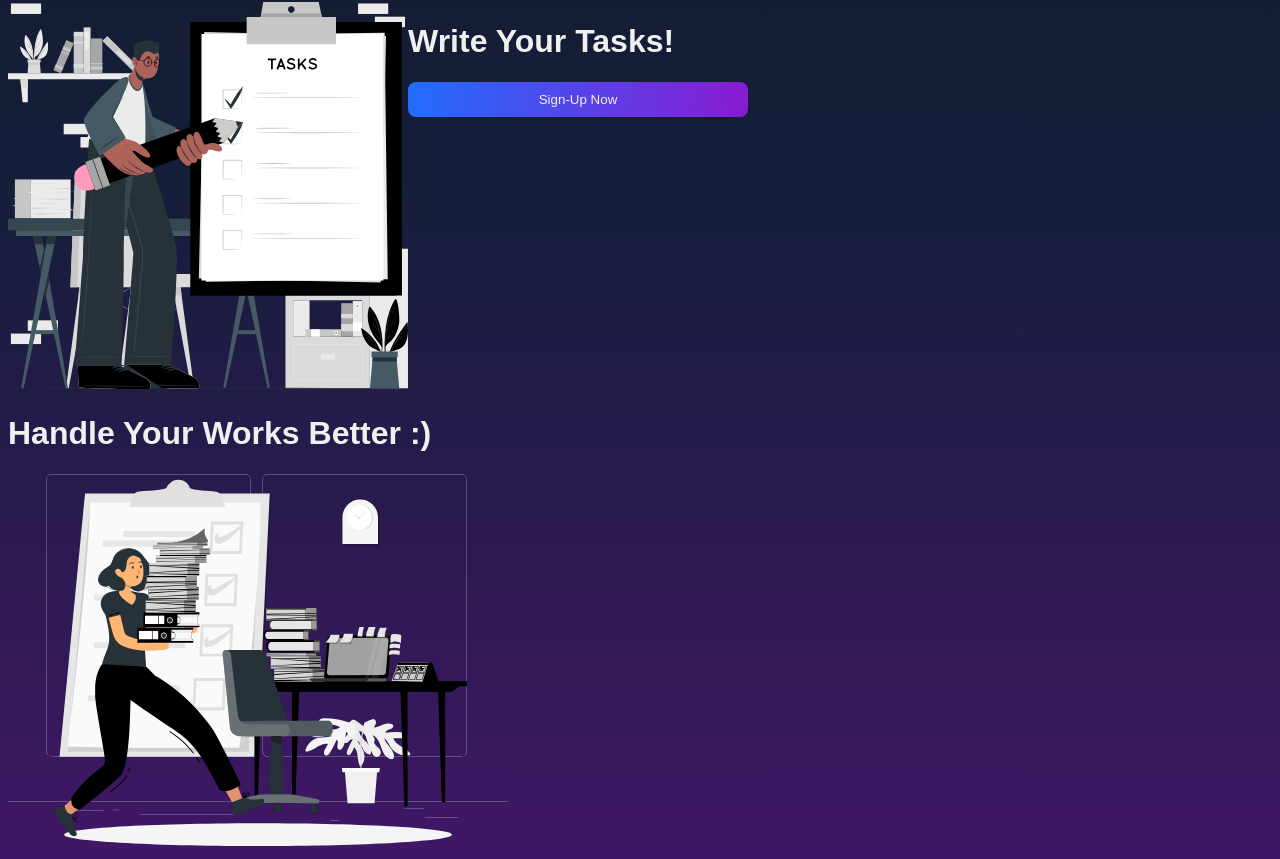
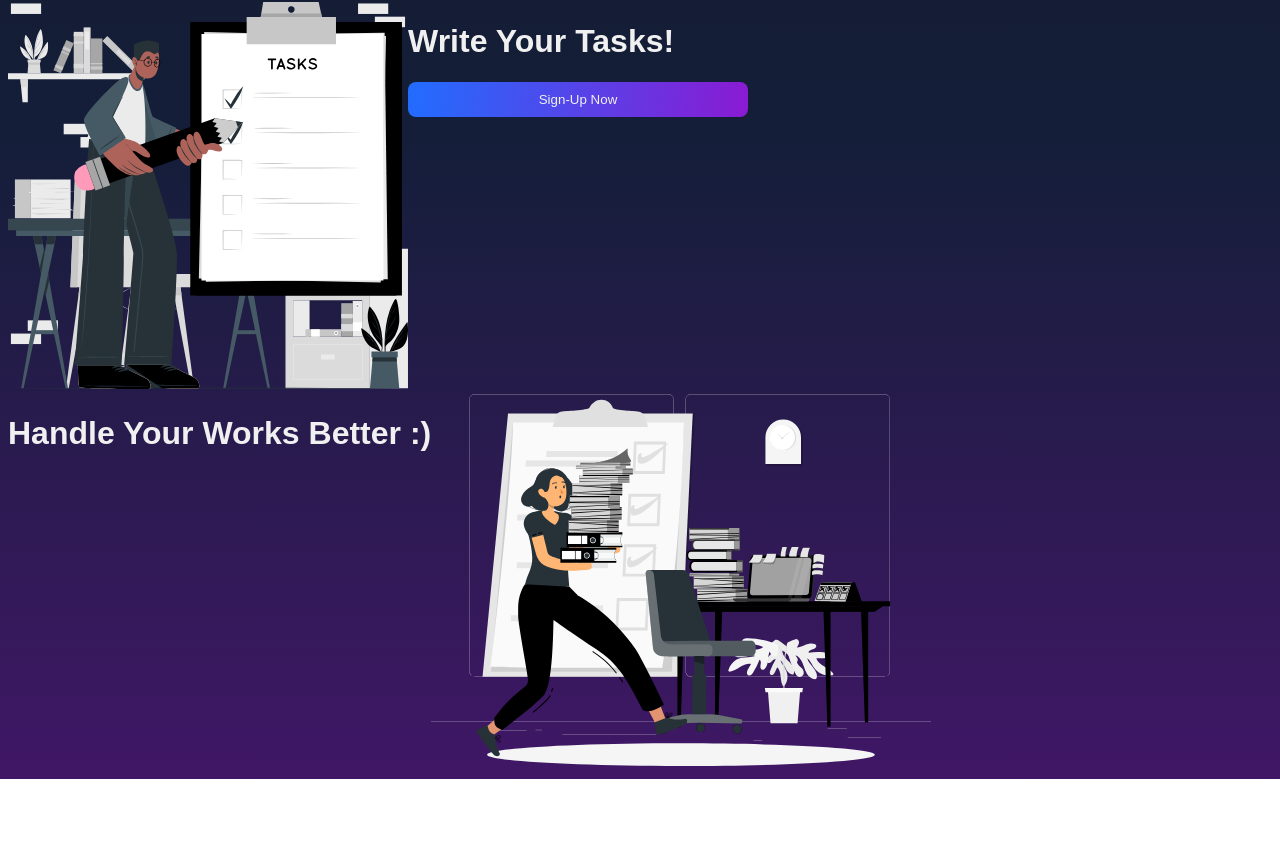
Before and after one commit to aliiimaher/ToDoList-Frontend, a Vue app: page / in a window 1280 px wide. Shown: the part 473-1332 px from the top of the page. After the commit the page ends 1252 px from the top, so only its background shows below. Built offline with nearby package versions, Linux system fonts and the light colour scheme.

Commit message:
add css for 3rd illustration

```diff
--- a/src/views/HomeView.vue
+++ b/src/views/HomeView.vue
@@ -76,4 +76,8 @@ router-link {
   display: flex;
 }
 
+.card3{
+  display: flex;
+}
+
 </style>
```
